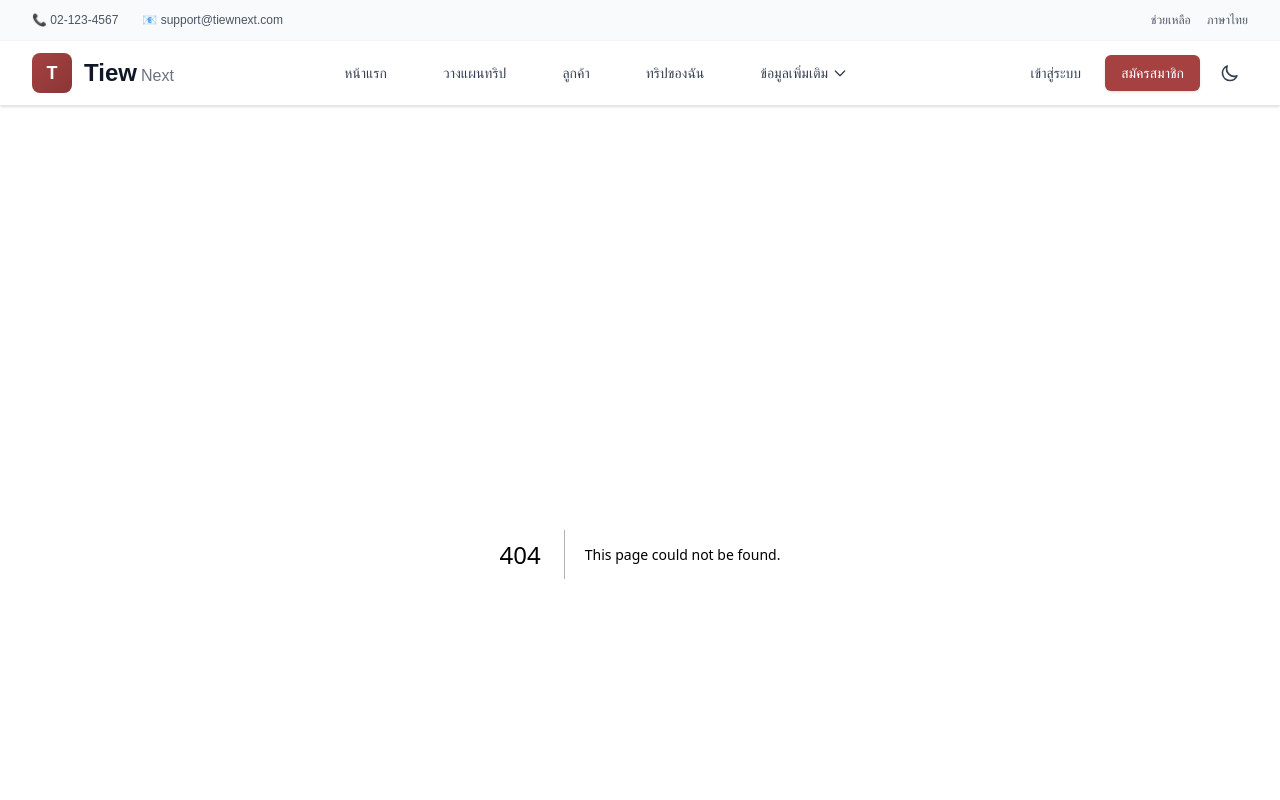
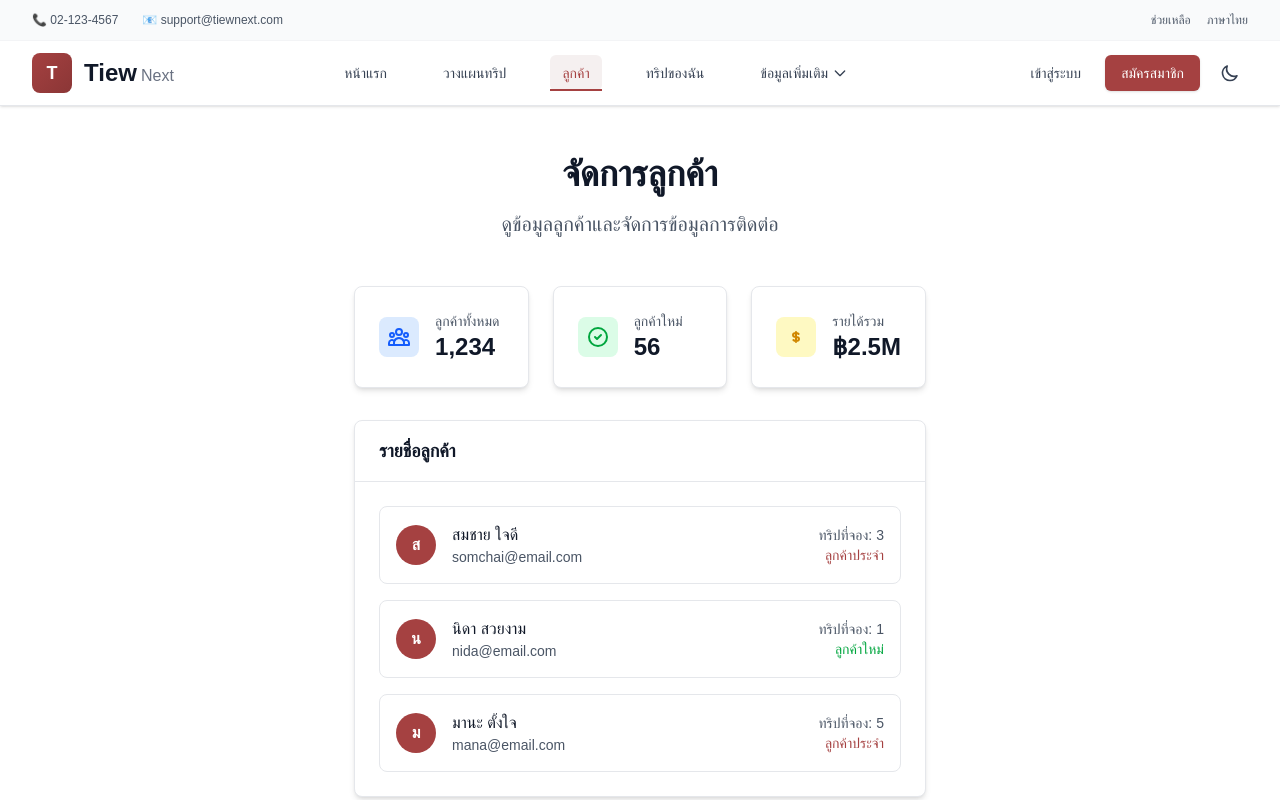
Before and after one commit to wu-web-camp/tiew-next, a Next.js app: page /customers in a window 1280 px wide. Before the commit this address had no page. Shown: the top 800 px of the page. Built offline with nearby package versions, Linux system fonts and the light colour scheme.

Commit message:
holder (#68)
* create header

* add hover button header

```diff
--- /dev/null
+++ b/src/app/customers/page.tsx
@@ -0,0 +1,118 @@
+export default function CustomersPage() {
+  return (
+    <div className="max-w-7xl mx-auto">
+      <div className="text-center mb-12">
+        <h1 className="text-4xl font-bold text-gray-900 mb-4">
+          จัดการลูกค้า
+        </h1>
+        <p className="text-xl text-gray-600">
+          ดูข้อมูลลูกค้าและจัดการข้อมูลการติดต่อ
+        </p>
+      </div>
+
+      {/* Customer Stats */}
+      <div className="grid grid-cols-1 md:grid-cols-3 gap-6 mb-8">
+        <div className="bg-white p-6 rounded-lg shadow-md border border-gray-200">
+          <div className="flex items-center">
+            <div className="p-2 bg-blue-100 rounded-lg">
+              <svg className="w-6 h-6 text-blue-600" fill="none" stroke="currentColor" viewBox="0 0 24 24">
+                <path strokeLinecap="round" strokeLinejoin="round" strokeWidth={2} d="M17 20h5v-2a3 3 0 00-5.356-1.857M17 20H7m10 0v-2c0-.656-.126-1.283-.356-1.857M7 20H2v-2a3 3 0 015.356-1.857M7 20v-2c0-.656.126-1.283.356-1.857m0 0a5.002 5.002 0 019.288 0M15 7a3 3 0 11-6 0 3 3 0 016 0zm6 3a2 2 0 11-4 0 2 2 0 014 0zM7 10a2 2 0 11-4 0 2 2 0 014 0z" />
+              </svg>
+            </div>
+            <div className="ml-4">
+              <p className="text-sm font-medium text-gray-600">ลูกค้าทั้งหมด</p>
+              <p className="text-2xl font-bold text-gray-900">1,234</p>
+            </div>
+          </div>
+        </div>
+
+        <div className="bg-white p-6 rounded-lg shadow-md border border-gray-200">
+          <div className="flex items-center">
+            <div className="p-2 bg-green-100 rounded-lg">
+              <svg className="w-6 h-6 text-green-600" fill="none" stroke="currentColor" viewBox="0 0 24 24">
+                <path strokeLinecap="round" strokeLinejoin="round" strokeWidth={2} d="M9 12l2 2 4-4m6 2a9 9 0 11-18 0 9 9 0 0118 0z" />
+              </svg>
+            </div>
+            <div className="ml-4">
+              <p className="text-sm font-medium text-gray-600">ลูกค้าใหม่</p>
+              <p className="text-2xl font-bold text-gray-900">56</p>
+            </div>
+          </div>
+        </div>
+
+        <div className="bg-white p-6 rounded-lg shadow-md border border-gray-200">
+          <div className="flex items-center">
+            <div className="p-2 bg-yellow-100 rounded-lg">
+              <svg className="w-6 h-6 text-yellow-600" fill="none" stroke="currentColor" viewBox="0 0 24 24">
+                <path strokeLinecap="round" strokeLinejoin="round" strokeWidth={2} d="M12 8c-1.657 0-3 .895-3 2s1.343 2 3 2 3 .895 3 2-1.343 2-3 2m0-8c1.11 0 2.08.402 2.599 1M12 8V7m0 1v8m0 0v1m0-1c-1.11 0-2.08-.402-2.599-1" />
+              </svg>
+            </div>
+            <div className="ml-4">
+              <p className="text-sm font-medium text-gray-600">รายได้รวม</p>
+              <p className="text-2xl font-bold text-gray-900">฿2.5M</p>
+            </div>
+          </div>
+        </div>
+      </div>
+
+      {/* Customer List */}
+      <div className="bg-white rounded-lg shadow-md border border-gray-200">
+        <div className="px-6 py-4 border-b border-gray-200">
+          <h2 className="text-lg font-semibold text-gray-900">รายชื่อลูกค้า</h2>
+        </div>
+        <div className="p-6">
+          <div className="space-y-4">
+            {/* Sample Customer Items */}
+            <div className="flex items-center justify-between p-4 border border-gray-200 rounded-lg hover:bg-gray-50 transition-colors">
+              <div className="flex items-center">
+                <div className="w-10 h-10 bg-[#A54141] rounded-full flex items-center justify-center text-white font-semibold">
+                  ส
+                </div>
+                <div className="ml-4">
+                  <p className="font-medium text-gray-900">สมชาย ใจดี</p>
+                  <p className="text-sm text-gray-600">somchai@email.com</p>
+                </div>
+              </div>
+              <div className="text-right">
+                <p className="text-sm text-gray-600">ทริปที่จอง: 3</p>
+                <p className="text-sm text-[#A54141] font-medium">ลูกค้าประจำ</p>
+              </div>
+            </div>
+
+            <div className="flex items-center justify-between p-4 border border-gray-200 rounded-lg hover:bg-gray-50 transition-colors">
+              <div className="flex items-center">
+                <div className="w-10 h-10 bg-[#A54141] rounded-full flex items-center justify-center text-white font-semibold">
+                  น
+                </div>
+                <div className="ml-4">
+                  <p className="font-medium text-gray-900">นิดา สวยงาม</p>
+                  <p className="text-sm text-gray-600">nida@email.com</p>
+                </div>
+              </div>
+              <div className="text-right">
+                <p className="text-sm text-gray-600">ทริปที่จอง: 1</p>
+                <p className="text-sm text-green-600 font-medium">ลูกค้าใหม่</p>
+              </div>
+            </div>
+
+            <div className="flex items-center justify-between p-4 border border-gray-200 rounded-lg hover:bg-gray-50 transition-colors">
+              <div className="flex items-center">
+                <div className="w-10 h-10 bg-[#A54141] rounded-full flex items-center justify-center text-white font-semibold">
+                  ม
+                </div>
+                <div className="ml-4">
+                  <p className="font-medium text-gray-900">มานะ ตั้งใจ</p>
+                  <p className="text-sm text-gray-600">mana@email.com</p>
+                </div>
+              </div>
+              <div className="text-right">
+                <p className="text-sm text-gray-600">ทริปที่จอง: 5</p>
+                <p className="text-sm text-[#A54141] font-medium">ลูกค้าประจำ</p>
+              </div>
+            </div>
+          </div>
+        </div>
+      </div>
+    </div>
+  );
+}
--- a/src/components/Header.tsx
+++ b/src/components/Header.tsx
@@ -1,10 +1,20 @@
+"use client";
+
 import Link from "next/link";
 import MobileMenu from "./MobileMenu";
 import ThemeToggle from "./ThemeToggle";
+import { usePathname } from "next/navigation";
 
 export default function Header() {
+  const pathname = usePathname();
+
+  const isActive = (path: string) => {
+    if (path === "/" && pathname === "/") return true;
+    if (path !== "/" && pathname.startsWith(path)) return true;
+    return false;
+  };
+
   return (
-
     <header className="bg-white border-b border-gray-200 shadow-sm">
       <div className="max-w-7xl mx-auto">
         {/* Top Bar */}
@@ -21,7 +31,6 @@ export default function Header() {
               </div>
             </div>
           </div>
-
         </div>
 
         {/* Main Header */}
@@ -44,34 +53,62 @@ export default function Header() {
             <nav className="hidden lg:flex space-x-8">
               <Link
                 href="/"
-                className="text-gray-700 hover:text-[#A54141] px-3 py-2 rounded-md text-sm font-medium transition-colors duration-200 relative group"
+                className={`px-3 py-2 rounded-md text-sm font-medium transition-colors duration-200 relative group ${
+                  isActive("/")
+                    ? "text-[#A54141] bg-[#F5F0F0]"
+                    : "text-gray-700 hover:text-[#A54141] hover:bg-[#F5F0F0]"
+                }`}
               >
                 หน้าแรก
-                <div className="absolute bottom-0 left-0 w-0 h-0.5 bg-[#A54141] transition-all duration-200 group-hover:w-full"></div>
+                <div className={`absolute bottom-0 left-0 h-0.5 bg-[#A54141] transition-all duration-200 ${
+                  isActive("/") ? "w-full" : "w-0 group-hover:w-full"
+                }`}></div>
               </Link>
               <Link
                 href="/trip-planner"
-                className="text-gray-700 hover:text-[#A54141] px-3 py-2 rounded-md text-sm font-medium transition-colors duration-200 relative group"
+                className={`px-3 py-2 rounded-md text-sm font-medium transition-colors duration-200 relative group ${
+                  isActive("/trip-planner")
+                    ? "text-[#A54141] bg-[#F5F0F0]"
+                    : "text-gray-700 hover:text-[#A54141] hover:bg-[#F5F0F0]"
+                }`}
               >
                 วางแผนทริป
-                <div className="absolute bottom-0 left-0 w-0 h-0.5 bg-[#A54141] transition-all duration-200 group-hover:w-full"></div>
+                <div className={`absolute bottom-0 left-0 h-0.5 bg-[#A54141] transition-all duration-200 ${
+                  isActive("/trip-planner") ? "w-full" : "w-0 group-hover:w-full"
+                }`}></div>
               </Link>
               <Link
-                href="/client"
-                className="text-gray-700 hover:text-[#A54141] px-3 py-2 rounded-md text-sm font-medium transition-colors duration-200 relative group"
+                href="/customers"
+                className={`px-3 py-2 rounded-md text-sm font-medium transition-colors duration-200 relative group ${
+                  isActive("/customers")
+                    ? "text-[#A54141] bg-[#F5F0F0]"
+                    : "text-gray-700 hover:text-[#A54141] hover:bg-[#F5F0F0]"
+                }`}
               >
                 ลูกค้า
-                <div className="absolute bottom-0 left-0 w-0 h-0.5 bg-[#A54141] transition-all duration-200 group-hover:w-full"></div>
+                <div className={`absolute bottom-0 left-0 h-0.5 bg-[#A54141] transition-all duration-200 ${
+                  isActive("/customers") ? "w-full" : "w-0 group-hover:w-full"
+                }`}></div>
               </Link>
               <Link
                 href="/my-trip"
-                className="text-gray-700 hover:text-[#A54141] px-3 py-2 rounded-md text-sm font-medium transition-colors duration-200 relative group"
+                className={`px-3 py-2 rounded-md text-sm font-medium transition-colors duration-200 relative group ${
+                  isActive("/my-trip")
+                    ? "text-[#A54141] bg-[#F5F0F0]"
+                    : "text-gray-700 hover:text-[#A54141] hover:bg-[#F5F0F0]"
+                }`}
               >
                 ทริปของฉัน
-                <div className="absolute bottom-0 left-0 w-0 h-0.5 bg-[#A54141] transition-all duration-200 group-hover:w-full"></div>
+                <div className={`absolute bottom-0 left-0 h-0.5 bg-[#A54141] transition-all duration-200 ${
+                  isActive("/my-trip") ? "w-full" : "w-0 group-hover:w-full"
+                }`}></div>
               </Link>
               <div className="relative group">
-                <button className="text-gray-700 hover:text-[#A54141] px-3 py-2 rounded-md text-sm font-medium transition-colors duration-200 flex items-center">
+                <button className={`px-3 py-2 rounded-md text-sm font-medium transition-colors duration-200 flex items-center ${
+                  isActive("/about") || isActive("/contact") || isActive("/help")
+                    ? "text-[#A54141] bg-[#F5F0F0]"
+                    : "text-gray-700 hover:text-[#A54141] hover:bg-[#F5F0F0]"
+                }`}>
                   ข้อมูลเพิ่มเติม
                   <svg className="w-4 h-4 ml-1" fill="none" stroke="currentColor" viewBox="0 0 24 24">
                     <path strokeLinecap="round" strokeLinejoin="round" strokeWidth={2} d="M19 9l-7 7-7-7" />
--- a/src/components/MobileMenu.tsx
+++ b/src/components/MobileMenu.tsx
@@ -3,9 +3,17 @@
 import { useState } from "react";
 import Link from "next/link";
 import ThemeToggle from "./ThemeToggle";
+import { usePathname } from "next/navigation";
 
 export default function MobileMenu() {
   const [isOpen, setIsOpen] = useState(false);
+  const pathname = usePathname();
+
+  const isActive = (path: string) => {
+    if (path === "/" && pathname === "/") return true;
+    if (path !== "/" && pathname.startsWith(path)) return true;
+    return false;
+  };
 
   return (
     <div className="lg:hidden">
@@ -61,21 +69,44 @@ export default function MobileMenu() {
             <nav className="space-y-3">
               <Link
                 href="/"
-                className="block text-gray-700 hover:text-[#A54141] px-3 py-2 rounded-md text-base font-medium transition-colors duration-200"
+                className={`block px-3 py-2 rounded-md text-base font-medium transition-colors duration-200 ${
+                  isActive("/")
+                    ? "text-[#A54141] bg-[#F5F0F0]"
+                    : "text-gray-700 hover:text-[#A54141] hover:bg-[#F5F0F0]"
+                }`}
                 onClick={() => setIsOpen(false)}
               >
                 หน้าแรก
               </Link>
               <Link
                 href="/trip-planner"
-                className="block text-gray-700 hover:text-[#A54141] px-3 py-2 rounded-md text-base font-medium transition-colors duration-200"
+                className={`block px-3 py-2 rounded-md text-base font-medium transition-colors duration-200 ${
+                  isActive("/trip-planner")
+                    ? "text-[#A54141] bg-[#F5F0F0]"
+                    : "text-gray-700 hover:text-[#A54141] hover:bg-[#F5F0F0]"
+                }`}
                 onClick={() => setIsOpen(false)}
               >
                 วางแผนทริป
               </Link>
               <Link
+                href="/customers"
+                className={`block px-3 py-2 rounded-md text-base font-medium transition-colors duration-200 ${
+                  isActive("/customers")
+                    ? "text-[#A54141] bg-[#F5F0F0]"
+                    : "text-gray-700 hover:text-[#A54141] hover:bg-[#F5F0F0]"
+                }`}
+                onClick={() => setIsOpen(false)}
+              >
+                ลูกค้า
+              </Link>
+              <Link
                 href="/my-trip"
-                className="block text-gray-700 hover:text-[#A54141] px-3 py-2 rounded-md text-base font-medium transition-colors duration-200"
+                className={`block px-3 py-2 rounded-md text-base font-medium transition-colors duration-200 ${
+                  isActive("/my-trip")
+                    ? "text-[#A54141] bg-[#F5F0F0]"
+                    : "text-gray-700 hover:text-[#A54141] hover:bg-[#F5F0F0]"
+                }`}
                 onClick={() => setIsOpen(false)}
               >
                 ทริปของฉัน
@@ -83,25 +114,43 @@ export default function MobileMenu() {
 
               {/* Additional Info Dropdown */}
               <div className="space-y-2">
-                <div className="text-gray-700 px-3 py-2 text-base font-medium">ข้อมูลเพิ่มเติม</div>
+                <div className={`px-3 py-2 text-base font-medium ${
+                  isActive("/about") || isActive("/contact") || isActive("/help")
+                    ? "text-[#A54141] bg-[#F5F0F0]"
+                    : "text-gray-700"
+                }`}>
+                  ข้อมูลเพิ่มเติม
+                </div>
                 <div className="pl-4 space-y-2">
                   <Link
                     href="/about"
-                    className="block text-gray-600 hover:text-[#A54141] px-3 py-2 rounded-md text-sm transition-colors duration-200"
+                    className={`block px-3 py-2 rounded-md text-sm transition-colors duration-200 ${
+                      isActive("/about")
+                        ? "text-[#A54141] bg-[#F5F0F0]"
+                        : "text-gray-600 hover:text-[#A54141] hover:bg-[#F5F0F0]"
+                    }`}
                     onClick={() => setIsOpen(false)}
                   >
                     เกี่ยวกับเรา
                   </Link>
                   <Link
                     href="/contact"
-                    className="block text-gray-600 hover:text-[#A54141] px-3 py-2 rounded-md text-sm transition-colors duration-200"
+                    className={`block px-3 py-2 rounded-md text-sm transition-colors duration-200 ${
+                      isActive("/contact")
+                        ? "text-[#A54141] bg-[#F5F0F0]"
+                        : "text-gray-600 hover:text-[#A54141] hover:bg-[#F5F0F0]"
+                    }`}
                     onClick={() => setIsOpen(false)}
                   >
                     ติดต่อเรา
                   </Link>
                   <Link
                     href="/help"
-                    className="block text-gray-600 hover:text-[#A54141] px-3 py-2 rounded-md text-sm transition-colors duration-200"
+                    className={`block px-3 py-2 rounded-md text-sm transition-colors duration-200 ${
+                      isActive("/help")
+                        ? "text-[#A54141] bg-[#F5F0F0]"
+                        : "text-gray-600 hover:text-[#A54141] hover:bg-[#F5F0F0]"
+                    }`}
                     onClick={() => setIsOpen(false)}
                   >
                     ศูนย์ช่วยเหลือ
```
Also changed, not shown: 1 other file (tests, documents, lock files or other folders).
